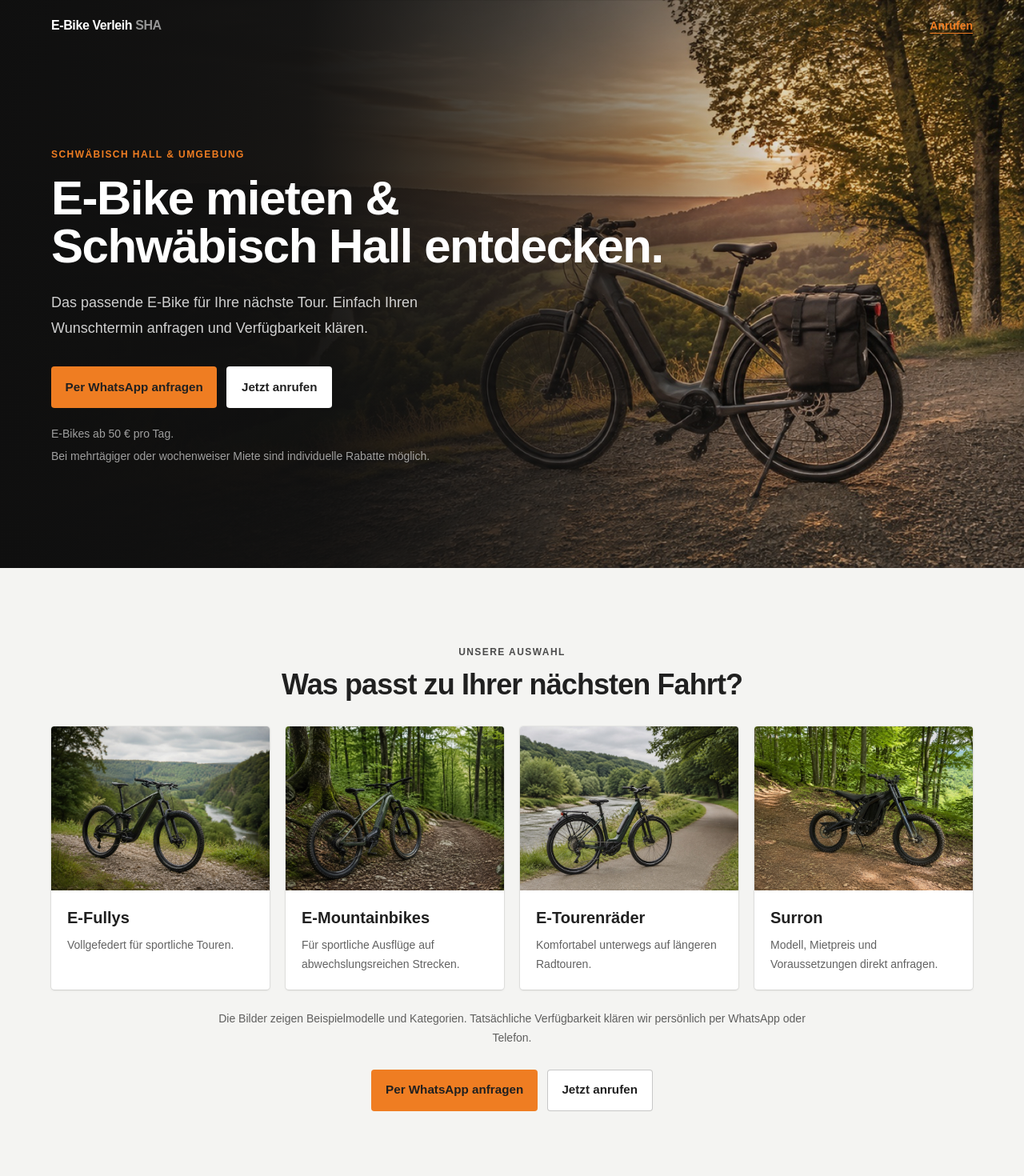
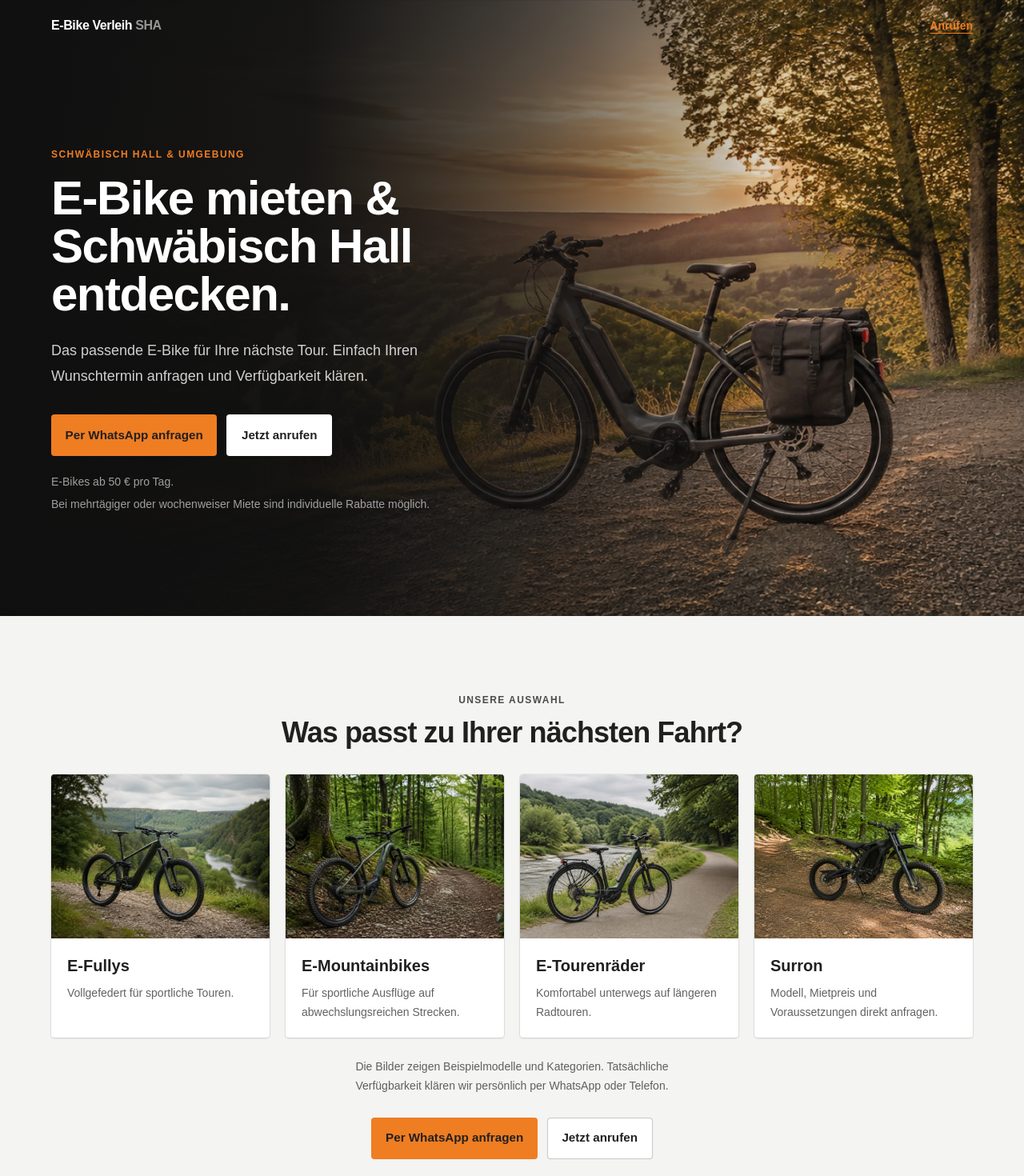
Before and after one commit to NeumannConsulting/ebike-verhleih-sha, a Next.js app: page / in a window 1280 px wide. Shown: the top 1470 px of the page at 80% size. Built offline with nearby package versions, Linux system fonts and the light colour scheme.

Commit message:
Hero Zeilen und CTA Motiv korrigieren

```diff
--- a/app/page.tsx
+++ b/app/page.tsx
@@ -67,7 +67,11 @@ export default function Home() {
             </header>
             <div className="hero-copy">
               <p className="eyebrow !text-accent">Schwäbisch Hall &amp; Umgebung</p>
-              <h1 className="mt-4 max-w-3xl text-4xl font-semibold tracking-tight text-white sm:text-6xl">E-Bike mieten &amp; Schwäbisch Hall entdecken.</h1>
+              <h1 className="mt-4 max-w-3xl text-4xl font-semibold tracking-tight text-white [text-wrap:balance] sm:text-6xl">
+                <span>E-Bike mieten &amp;</span><br className="hidden sm:block" />
+                <span> Schwäbisch Hall</span><br className="hidden sm:block" />
+                <span> entdecken.</span>
+              </h1>
               <p className="mt-6 max-w-xl text-lg leading-8 text-white/80">Das passende E-Bike für Ihre nächste Tour. Einfach Ihren Wunschtermin anfragen und Verfügbarkeit klären.</p>
               <div className="mt-8"><ContactButtons dark /></div>
               <div className="mt-5 max-w-lg text-sm leading-6 text-white/60">
@@ -93,7 +97,7 @@ export default function Home() {
                 </article>
               ))}
             </div>
-            <p className="mx-auto mt-6 max-w-3xl text-center text-sm leading-6 text-forest/70">Die Bilder zeigen Beispielmodelle und Kategorien. Tatsächliche Verfügbarkeit klären wir persönlich per WhatsApp oder Telefon.</p>
+            <p className="mx-auto mt-6 max-w-2xl text-center text-sm leading-6 text-forest/70 [text-wrap:balance]">Die Bilder zeigen Beispielmodelle und Kategorien. Tatsächliche Verfügbarkeit klären wir persönlich per WhatsApp oder Telefon.</p>
             <div className="mt-7 flex justify-center"><ContactButtons /></div>
           </div>
         </section>
@@ -126,7 +130,7 @@ export default function Home() {
 
         <section className="cta-section text-white">
           <div className="cta-media" aria-hidden="true">
-            <Image src="/images/contact-cta.jpg" alt="" fill sizes="100vw" className="cta-photo object-cover" />
+            <Image src="/images/contact-cta-v2.jpg" alt="" fill sizes="100vw" className="cta-photo object-cover" />
           </div>
           <div className="shell cta-content-wrap">
             <div className="cta-copy">
```
Also changed, not shown: public/images/contact-cta-v2.jpg (added).
